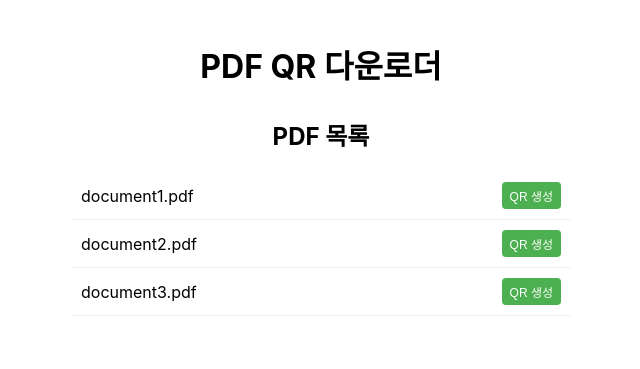
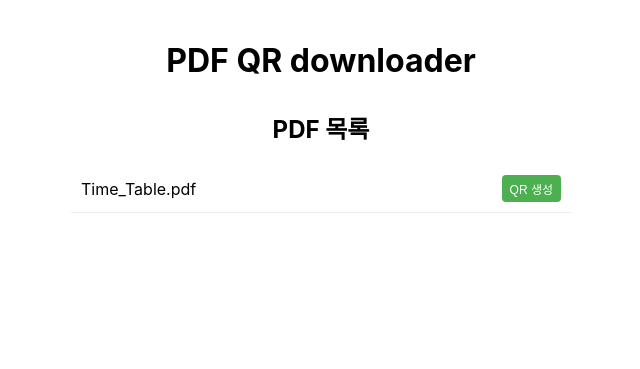
Before and after one commit to aababc1/Recomb_timetable, a plain HTML site: page index.html in a window 1280 px wide. Shown: the whole page, without its empty margins (319-959 px from the left). Drawn offline with Linux system fonts and the light colour scheme.

Commit message:
Update index.html

```diff
--- a/index.html
+++ b/index.html
@@ -65,12 +65,12 @@
   </style>
 </head>
 <body>
-  <h1>PDF QR 다운로더</h1>
+  <h1>PDF QR downloader</h1>
 
   <div class="pdf-container">
     <h2>PDF 목록</h2>
     <ul id="pdfList">
-      <li>PDF 목록을 불러오는 중...</li>
+      <li>PDF files listing...</li>
     </ul>
   </div>
 
@@ -78,22 +78,18 @@
     <h2>QR 코드</h2>
     <div id="qrcode"></div>
     <p id="fileName"></p>
-    <a id="downloadLink" href="#" target="_blank" class="btn">PDF 직접 다운로드</a>
+    <a id="downloadLink" href="#" target="_blank" class="btn">PDF download </a>
   </div>
 
   <script>
     // GitHub 사용자명과 리포지토리명 설정
-    // 실제 사용시 아래 값을 본인의 GitHub 사용자명과 리포지토리명으로 변경하세요
     const githubUsername = 'aababc1';
     const repoName = 'Recomb_timetable';
 
-    // PDF 파일 리스트 (GitHub에 업로드한 PDF 파일 이름 리스트)
+    // PDF
     // pdfs 폴더에 업로드한 PDF 파일들의 이름을 여기에 추가하세요
     const pdfFiles = [
-      'document1.pdf',
-      'document2.pdf',
-      'document3.pdf'
-      // 추가 PDF 파일들...
+      'Time_Table.pdf'
     ];
 
     // 페이지 로드 시 PDF 목록 표시
```
